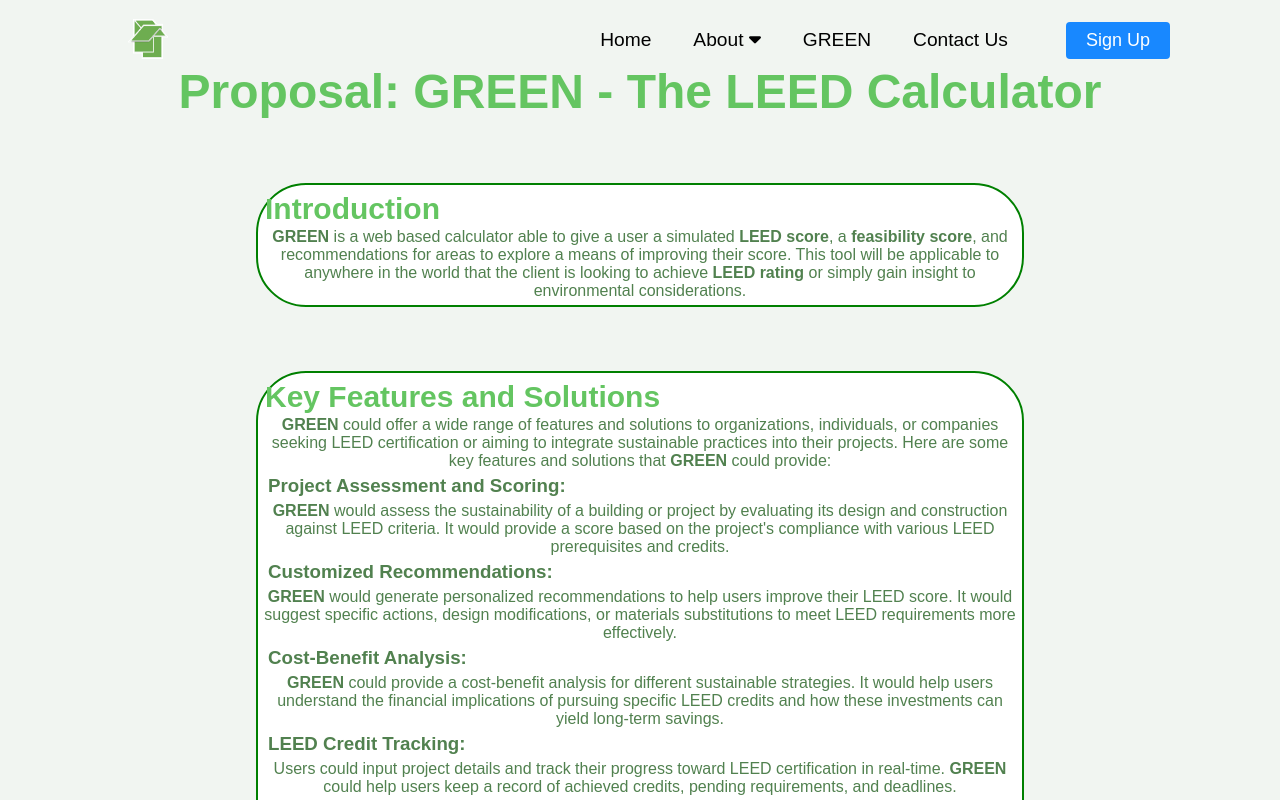
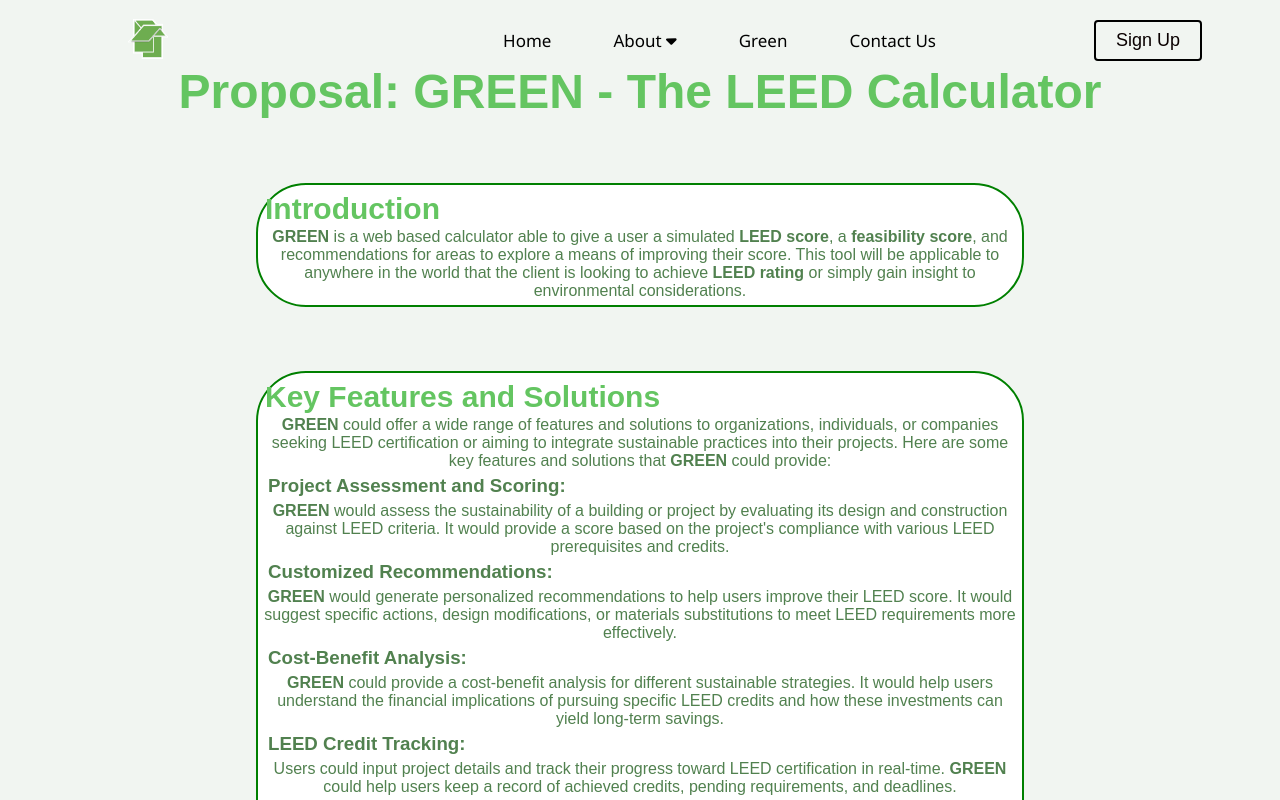
Before and after one commit to JakeLikeStrawberry/GREEN, a React (Create React App) app in the folder green/: page /GREEN in a window 1280 px wide. Shown: the top 800 px of the page. Built offline with nearby package versions, Linux system fonts and the light colour scheme.

Commit message:
navbar changes

```diff
--- a/green/src/Nav/Nav.js
+++ b/green/src/Nav/Nav.js
@@ -53,10 +53,10 @@ function Nav() {
           >
             <Link
               to='/about'
-              className='nav-links'
+              className='about-link'
               onClick={closeMobileMenu}
             >
-              About <FontAwesomeIcon icon={faCaretDown}/>
+              About <FontAwesomeIcon icon={faCaretDown} className='caret'/>
             </Link>
             {dropdown && <Dropdown />}
           </li>
@@ -66,7 +66,7 @@ function Nav() {
               className='nav-links'
               onClick={closeMobileMenu}
             >
-              GREEN
+              Green
             </Link>
           </li>
           <li className='nav-item'>
--- a/green/src/Styles/Button.css
+++ b/green/src/Styles/Button.css
@@ -1,24 +1,24 @@
 :root {
-    --primary: #1888ff;
+    --primary: #1fe03f;
   }
 
   .btn {
     padding: 8px 20px;
     border-radius: 4px;
     outline: none;
-    border: none;
     font-size: 18px;
-    color: #fff;
+    color: #0a0101;
     cursor: pointer;
-    background-color: var(--primary);
+    background-color: transparent;
+    border: 2px solid black;
   }
 
   .btn:hover {
     padding: 6px 18px;
     transition: all 0.3s ease-out;
     background-color: transparent;
-    color: #fff;
-    border-radius: 4px;
+    color: #0a0101;
+    border-radius: 15px;
     border: 2px solid var(--primary);
     transition: all 0.3s ease-out;
   }
--- a/green/src/Styles/Dropdown.css
+++ b/green/src/Styles/Dropdown.css
@@ -1,19 +1,24 @@
 .dropdown-menu {
-    background: red;
-    width: 200px;
+    width: 150px;
     position: absolute;
-    top: 80px;
+    top: 63px;
+    left: 746px;
     list-style: none;
     text-align: start;
   }
 
   .dropdown-menu li {
-    background: rgb(118, 225, 118);
+    border-radius: 4px;
+    background: rgb(213, 226, 213);
     cursor: pointer;
   }
 
-  .dropdown-menu li:hover {
-    font-weight: 600;
+  .dropdown-menu :hover {
+    .dropdown-link{
+      transition: all 0.3s ease-out;
+      scale: 105%;
+      color: var(--primary);
+    }
   }
 
   .dropdown-menu.clicked {
@@ -21,16 +26,10 @@
   }
 
   .dropdown-link {
+    font-size: 17px;
+    font-family:  'Segoe UI', Tahoma, Geneva, Verdana, sans-serif;
     display: block;
-    height: 100%;
-    width: 100%;
     text-decoration: none;
     color: #000000;
-    padding: 16px;
+    padding: 15px;
   }
-
-  @media screen and (max-width: 960px) {
-    .fa-caret-down {
-      display: none;
-    }
-  }
--- a/green/src/Styles/Nav.css
+++ b/green/src/Styles/Nav.css
@@ -15,29 +15,20 @@
   width: 40px;
 }
 
-.navbar-logo {
-  color: #fff;
-  justify-self: start;
-  margin-left: 20px;
-  cursor: pointer;
-  text-decoration: none;
-  font-size: 2rem;
-}
-
 .fa-firstdraft {
   margin-left: 0.5rem;
-  font-size: 1.6rem;
+  font-size: 1.rem;
 }
 
 .nav-menu {
   display: grid;
   grid-template-columns: repeat(5, auto);
-  grid-gap: 10px;
+  grid-gap: 30px;
   list-style: none;
   text-align: center;
   width: 70vw;
   justify-content: end;
-  margin-right: 2rem;
+  margin-right: 7rem;
 }
 
 .nav-item {
@@ -46,15 +37,39 @@
   height: 80px;
 }
 
-.nav-links {
+.about-link {
+  font-size: 17px;
   color: rgb(0, 0, 0);
   padding: 0.5rem 1rem;
   text-decoration-line: none;
+  font-family:  'Segoe UI', Tahoma, Geneva, Verdana, sans-serif;
+}
+
+.about-link:hover {
+  .caret{
+    transition: transform 0.5s ease 0s;
+    transform: rotate(180deg);
+  }
+  border-radius: 4px;
+  background: rgb(213, 226, 213);
+  cursor: pointer;
+  transition: all 0.3s ease-out;
+  scale: 105%;
+  color: var(--primary);
+}
+
+.nav-links {
+  font-size: 17px;
+  color: rgb(0, 0, 0);
+  padding: 0.5rem 1rem;
+  text-decoration-line: none;
+  font-family:  'Segoe UI', Tahoma, Geneva, Verdana, sans-serif;
 }
 
 .nav-links:hover {
   transition: all 0.3s ease-out;
-  font-weight: 600;
+  scale: 105%;
+  color: var(--primary);
 }
 
 .fa-bars {
```
